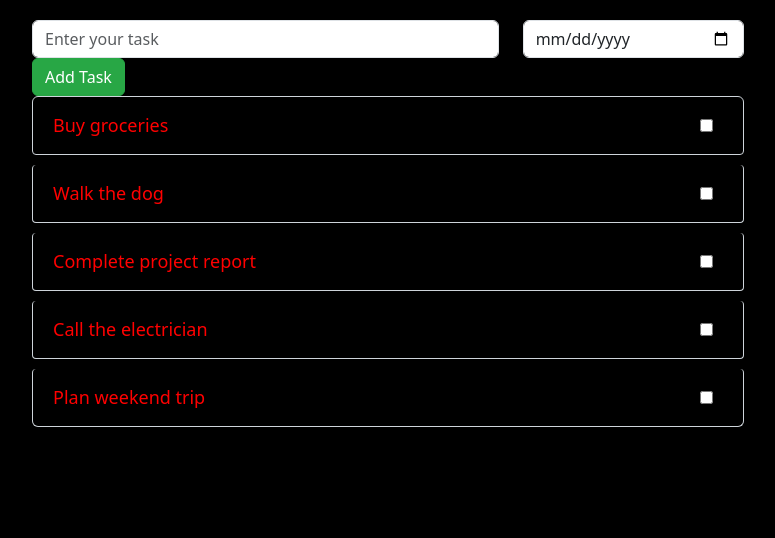
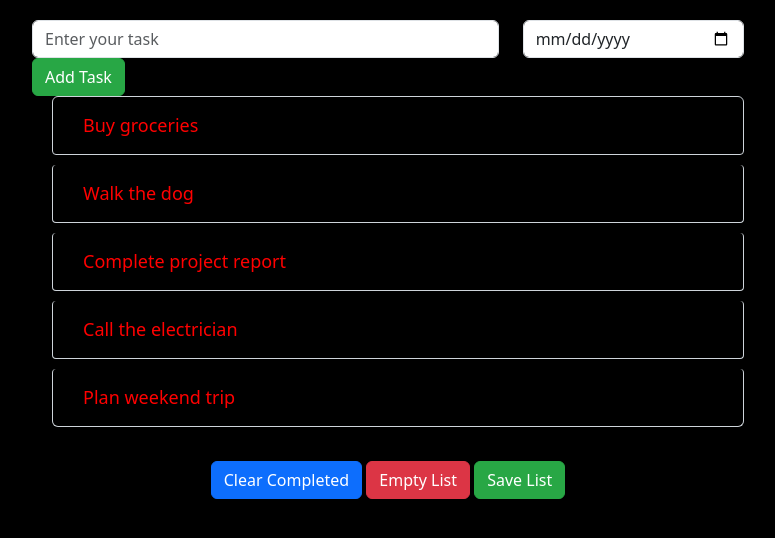
Before and after one commit to Harishshanmugamm/Static--Todo-list, a plain HTML site: page index.html in a window 1280 px wide. Shown: the part 92-630 px from the top of the page, without its empty margins (252-1027 px from the left). Drawn offline with nearby package versions, Linux system fonts and the light colour scheme.

Commit message:
Add files via upload

```diff
--- a/index.html
+++ b/index.html
@@ -6,72 +6,9 @@
     <title>Todo List</title>
     <link rel="shortcut icon" href="./Assets/logo.png" type="image/x-icon">
     <link href="https://cdn.jsdelivr.net/npm/bootstrap@5.3.3/dist/css/bootstrap.min.css" rel="stylesheet" integrity="sha384-QWTKZyjpPEjISv5WaRU9OFeRpok6YctnYmDr5pNlyT2bRjXh0JMhjY6hW+ALEwIH" crossorigin="anonymous">
+    <link rel="stylesheet" href="style.css">
     <script src="https://cdn.jsdelivr.net/npm/bootstrap@5.3.3/dist/js/bootstrap.bundle.min.js" integrity="sha384-YvpcrYf0tY3lHB60NNkmXc5s9fDVZLESaAA55NDzOxhy9GkcIdslK1eN7N6jIeHz" crossorigin="anonymous"></script>
-    <style>
-        body {
-            background-color: black;
-            color: red;
-        }
 
-        .container {
-            background-color: #000000;
-            box-shadow: 0 0 10px rgba(0, 0, 0, 0.1);
-            border-radius: 8px;
-            padding: 30px;
-            margin-top: 20px;
-        }
-
-        .list-group-item {
-            display: flex;
-            justify-content: space-between;
-            align-items: center;
-            padding: 15px 20px;
-            margin-bottom: 10px;
-            background-color: #000000;
-            border: 1px solid #ced4da;
-            border-radius: 4px;
-            box-shadow: 0 2px 5px rgba(0, 0, 0, 0.1);
-            color: red;
-        }
-
-        .list-group-item .task {
-            flex-grow: 1;
-            font-size: 18px;
-            color: red;
-        }
-
-        .list-group-item input[type="checkbox"] {
-            margin-right: 10px;
-        }
-
-        .list-group-item .trash-icon {
-            display: none;
-            cursor: pointer;
-            font-size: 20px;
-        }
-
-        .list-group-item:hover .trash-icon {
-            display: inline-block;
-            color: #dc3545;
-        }
-
-        .btn-success {
-            background-color: #28a745;
-            border-color: #28a745;
-        }
-
-        .btn-success:hover {
-            background-color: #218838;
-            border-color: #1e7e34;
-        }
-
-
-        @media (max-width: 576px) {
-            .container {
-                padding: 20px;
-            }
-        }
-    </style>
 </head>
 <body>
     <div class="container">
@@ -81,10 +18,10 @@
                 <form id="todoForm">
                     <div class="form-group row">
                         <div class="col-8">
-                            <input type="text" class="form-control" id="taskInput" placeholder="Enter your task" required>
+                            <input type="text" class="form-control" placeholder="Enter your task" required>
                         </div>
                         <div class="col">
-                            <input type="date" class="form-control" id="dateInput">
+                            <input type="date" class="form-control" id="Dates">
                         </div>
                         <div class="col">
                             <button type="submit" class="btn btn-success btn-block">Add Task</button>
@@ -92,39 +29,41 @@
                     </div>
                 </form>
 
-
-                <ul class="list-group" id="todoList">
+                <ol class="list-group" id="todoList">
                     <li class="list-group-item">
-                        <span class="task">Buy groceries</span>
-                        <input type="checkbox">
+                        <input type="checkbox" id="task1">
+                        <label class="task" for="task1">Buy groceries</label>
                         <span class="trash-icon">🗑️</span>
                     </li>
                     <li class="list-group-item">
-                        <span class="task">Walk the dog</span>
-                        <input type="checkbox">
+                        <input type="checkbox" id="task2">
+                        <label class="task" for="task2">Walk the dog</label>
                         <span class="trash-icon">🗑️</span>
                     </li>
                     <li class="list-group-item">
-                        <span class="task">Complete project report</span>
-                        <input type="checkbox">
+                        <input type="checkbox" id="task3">
+                        <label class="task" for="task3">Complete project report</label>
                         <span class="trash-icon">🗑️</span>
                     </li>
                     <li class="list-group-item">
-                        <span class="task">Call the electrician</span>
-                        <input type="checkbox">
+                        <input type="checkbox" id="task4">
+                        <label class="task" for="task4">Call the electrician</label>
                         <span class="trash-icon">🗑️</span>
                     </li>
                     <li class="list-group-item">
-                        <span class="task">Plan weekend trip</span>
-                        <input type="checkbox">
+                        <input type="checkbox" id="task5">
+                        <label class="task" for="task5">Plan weekend trip</label>
                         <span class="trash-icon">🗑️</span>
                     </li>
-                </ul>
+                </ol>
 
-
+                <div class="text-center mt-4">
+                    <button class="btn btn-primary">Clear Completed</button>
+                    <button class="btn btn-danger">Empty List</button>
+                    <button class="btn btn-success">Save List</button>
+                </div>
             </div>
         </div>
     </div>
-
 </body>
 </html>
--- /dev/null
+++ b/style.css
@@ -0,0 +1,85 @@
+body {
+    background-color: black;
+    color: red;
+}
+
+.container {
+    background-color: #000000;
+    box-shadow: 0 0 10px rgba(0, 0, 0, 0.1);
+    border-radius: 8px;
+    padding: 30px;
+    margin-top: 20px;
+}
+
+.list-group-item {
+    display: flex;
+    justify-content: space-between;
+    align-items: center;
+    padding: 15px 20px;
+    margin-bottom: 10px;
+    background-color: #000000;
+    border: 1px solid #ced4da;
+    border-radius: 4px;
+    box-shadow: 0 2px 5px rgba(0, 0, 0, 0.1);
+    color: red;
+}
+
+.list-group-item .task {
+    flex-grow: 1;
+    font-size: 18px;
+    color: red;
+    cursor: pointer;
+    margin-left: 10px;
+}
+
+.list-group-item input[type="checkbox"] {
+    display: none;
+}
+
+.list-group-item .trash-icon {
+    display: none;
+    cursor: pointer;
+    font-size: 20px;
+}
+
+.list-group-item:hover .trash-icon {
+    display: inline-block;
+    color: #dc3545;
+}
+
+input[type="checkbox"]:checked + .task {
+    text-decoration: line-through;
+    color: grey;
+}
+
+.btn-success {
+    background-color: #28a745;
+    border-color: #28a745;
+}
+
+.btn-success:hover {
+    background-color: #218838;
+    border-color: #1e7e34;
+}
+ol.list-group {
+    list-style-type: decimal;
+    padding-left: 20px;
+}
+.list-group-item {
+    display: flex;
+    align-items: center;
+    justify-content: space-between;
+}
+.task {
+    flex-grow: 1;
+    margin-left: 10px;
+}
+.trash-icon {
+    cursor: pointer;
+}
+
+@media (max-width: 576px) {
+    .container {
+        padding: 20px;
+    }
+}
```
